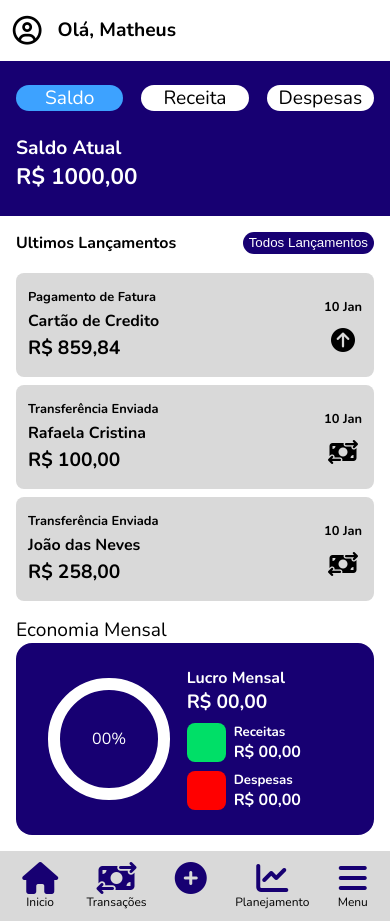
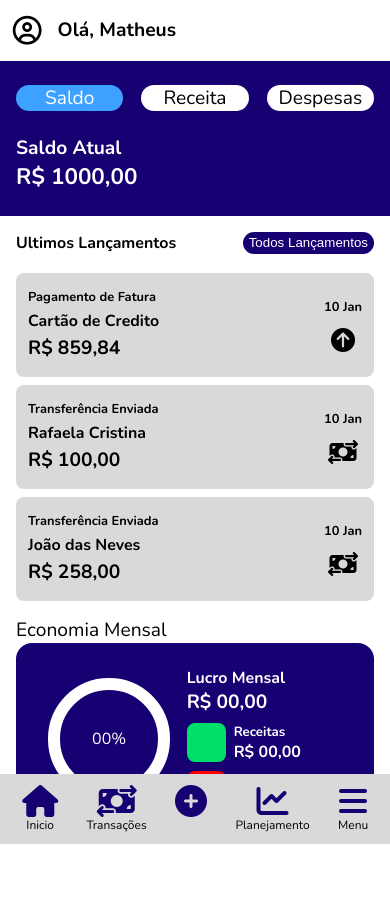
Before and after one commit to MatheusHenriqueMarques/ficance-control, a plain HTML site: page telaInicial.html in a window 390 px wide. After the commit the page ends 851 px from the top, so only its background shows below. Drawn offline with nearby package versions, Linux system fonts and the light colour scheme.

Commit message:
Add footer fixed

```diff
--- a/css/cssTelaInicial.css
+++ b/css/cssTelaInicial.css
@@ -5,8 +5,8 @@
   } */
 
   body {
-    padding: 0%;
-    margin: 0%;
+    padding: 0;
+    margin: 0;
     font-family: "Nunito", sans-serif;
     font-size: 1.2rem
   }
@@ -213,6 +213,9 @@
   .footer{
     background-color: #D9D9D9;
     padding: 0.5rem;
+    position: fixed;
+    bottom: 0;
+    width: 96%;
   }
 
   .footer ul{
```
